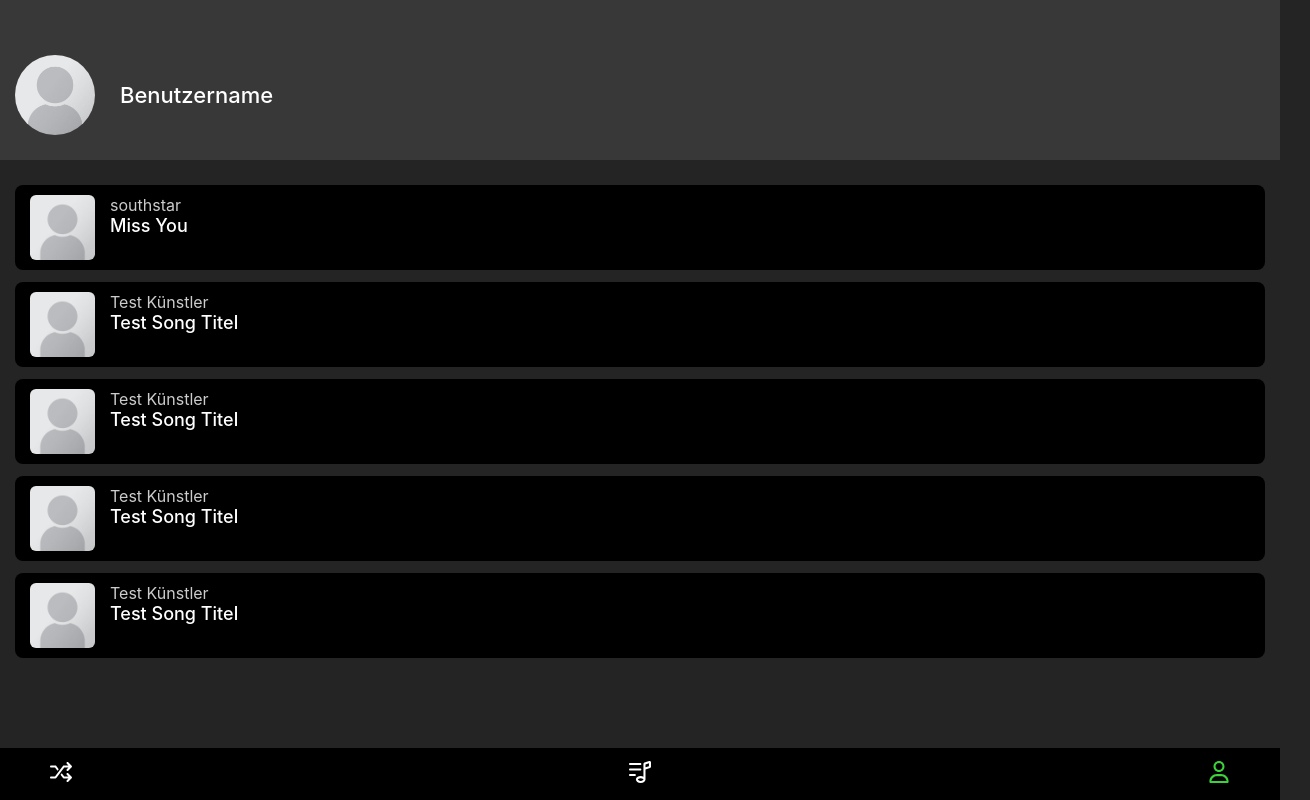
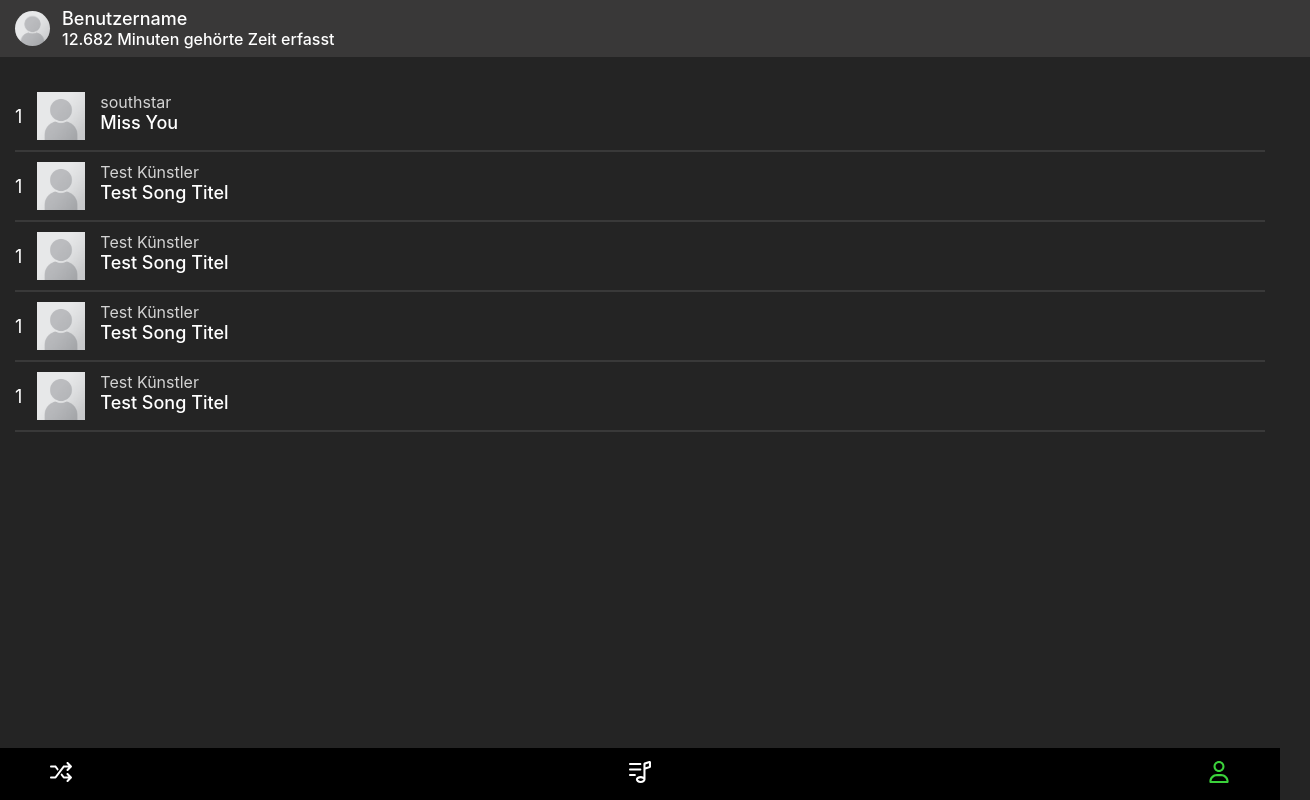
Before and after one commit to Suggest-App/SuggestApp, a Vue app: page /profile in a window 1280 px wide. Shown: the whole page, 1310 px wide, since content can reach past the window. Built offline with nearby package versions, Linux system fonts and the light colour scheme.

Commit message:
[ADD] new theme

```diff
--- a/src/assets/scss/profile-view/profile-view.scss
+++ b/src/assets/scss/profile-view/profile-view.scss
@@ -7,19 +7,19 @@
 
   header {
     position: relative;
-    width: calc(100% + 30px);
+    width: calc(100% + 60px);
     display: flex;
     align-items: center;
-    column-gap: 25px;
+    column-gap: 12px;
     margin-left: -15px;
-    padding: 55px 15px 25px;
+    padding: 8px 15px;
     background-color: #393838;
     margin-bottom: 25px;
 
     .profile-image {
       @include bc-attr;
-      width: 80px;
-      height: 80px;
+      width: 35px;
+      height: 35px;
       border-radius: 50%;
       background-image: url("@/assets/images/profile_placeholder.png");
     }
@@ -28,36 +28,46 @@
       flex: 1;
 
       .profile-name {
-        font-size: 22px;
+        font-size: 18px;
         font-weight: 500;
         color: #FFFFFF;
+
+      }
+
+      .listened-minutes,
+      .shared-minutes {
+        color: #FFFFFF;
+        font-weight: 500;
+        font-size: 16px;
+      }
+
+      .shared-minutes {
+        flex: 1;
       }
     }
 
     .arrow-back {
-      position: absolute;
-      top: 15px;
-      left: 15px;
       width: 18px;
-      cursor: pointer;
     }
   }
 
   .media-card {
     @include flex-center-all;
     width: 100%;
-    height: 85px;
-    border-radius: 8px;
-    background-color: #000000;
+    height: 70px;
     column-gap: 15px;
-    margin-bottom: 12px;
-    padding: 10px 10px 10px 15px;
+    padding: 10px 0;
+    border-bottom: 2px solid #393939;
+
+    .rank {
+      font-size: 18px;
+      color: #FFFFFF;
+    }
 
     .media-cover {
       @include bc-attr;
       height: 100%;
       aspect-ratio: 1 / 1;
-      border-radius: 6px;
       background-image: url("@/assets/images/profile_placeholder.png");
     }
 
--- a/src/assets/scss/ranking-view/ranking-view.scss
+++ b/src/assets/scss/ranking-view/ranking-view.scss
@@ -7,13 +7,10 @@
   .ranking-card {
     @include flex-center-all;
     width: 100%;
-    height: 85px;
-    border-radius: 8px;
-    background-color: #000000;
     column-gap: 15px;
-    margin-bottom: 12px;
-    padding: 10px 10px 10px 15px;
+    padding: 12px;
     cursor: pointer;
+    border-bottom: 2px solid #393939;
 
     .rank {
       font-size: 18px;
@@ -22,9 +19,9 @@
 
     .profile-image {
       @include bc-attr;
-      height: 100%;
+      height: 35px;
       aspect-ratio: 1 / 1;
-      border-radius: 6px;
+      border-radius: 50%;
       background-image: url("@/assets/images/profile_placeholder.png");
     }
 
@@ -35,21 +32,37 @@
       .shared-minutes {
         color: #FFFFFF;
         font-weight: 500;
-        font-size: 26px;
+        font-size: 16px;
         margin-bottom: 4px;
       }
 
       .profile-name {
         color: #FFFFFF;
         opacity: 0.8;
+        font-size: 18px;
       }
     }
   }
 }
 
 #ranking-view #profile-view {
+
+
+  h2 {
+    color: #FFFFFF;
+    margin-bottom: 15px;
+    font-weight: 500;
+  }
+
   position: fixed;
   top: 0;
   left: 0;
   z-index: 25;
+  padding-top: 12px;
+
+  header {
+    width: 100%;
+    position: absolute;
+    bottom: 26px;
+  }
 }
--- a/src/components/profile-view/MediaCard.vue
+++ b/src/components/profile-view/MediaCard.vue
@@ -12,6 +12,7 @@ const props = defineProps({
 
 <template>
   <div class="media-card">
+    <div class="rank">1</div>
     <div class="media-cover"></div>
     <div class="media-info-wrapper">
       <div class="artist">{{ props.media.artist }}</div>
--- a/src/components/profile-view/ProfileSection.vue
+++ b/src/components/profile-view/ProfileSection.vue
@@ -6,12 +6,13 @@ import MediaCard from "@/components/profile-view/MediaCard.vue";
 
 <template>
   <section id="profile-view">
+    <slot name="heading"></slot>
     <header>
-      <slot name="controls"></slot>
       <div class="profile-image"></div>
       <div class="header-info-wrapper">
-        <h3 class="profile-name">Benutzername</h3>
+        <slot name="header"></slot>
       </div>
+      <slot name="controls"></slot>
     </header>
 
     <MediaCard
--- a/src/components/ranking-view/RankingCard.vue
+++ b/src/components/ranking-view/RankingCard.vue
@@ -16,7 +16,7 @@ const props = defineProps({
     <div class="profile-image"></div>
     <div class="profile-info-wrapper">
       <p class="profile-name">{{ props.user.accountName }}</p>
-      <h3 class="shared-minutes">2.376 Minuten</h3>
+      <h3 class="shared-minutes">12.682 gemeinsame Minuten gehört</h3>
     </div>
   </div>
 </template>
--- a/src/views/ProfileView.vue
+++ b/src/views/ProfileView.vue
@@ -3,5 +3,10 @@ import ProfileSection from "@/components/profile-view/ProfileSection.vue";
 </script>
 
 <template>
-  <ProfileSection />
+  <ProfileSection>
+    <template #header>
+      <h3 class="profile-name">Benutzername</h3>
+      <div class="listened-minutes">12.682 Minuten gehörte Zeit erfasst</div>
+    </template>
+  </ProfileSection>
 </template>
--- a/src/views/RankingView.vue
+++ b/src/views/RankingView.vue
@@ -22,6 +22,13 @@ const closeProfile = () => { showProfileModal.value = false }
     />
 
     <ProfileSection v-if="showProfileModal">
+      <template #heading>
+        <h2>Top 5 Song die du noch nicht kennst</h2>
+      </template>
+       <template #header>
+         <h3 class="profile-name">Benutzername</h3>
+         <div class="shared-minutes">12.682 gemeinsame Minuten gehört</div>
+       </template>
       <template #controls>
         <ArrowBack @click="closeProfile" />
       </template>
```
Lines whose indentation alone changed are shown as unchanged.
